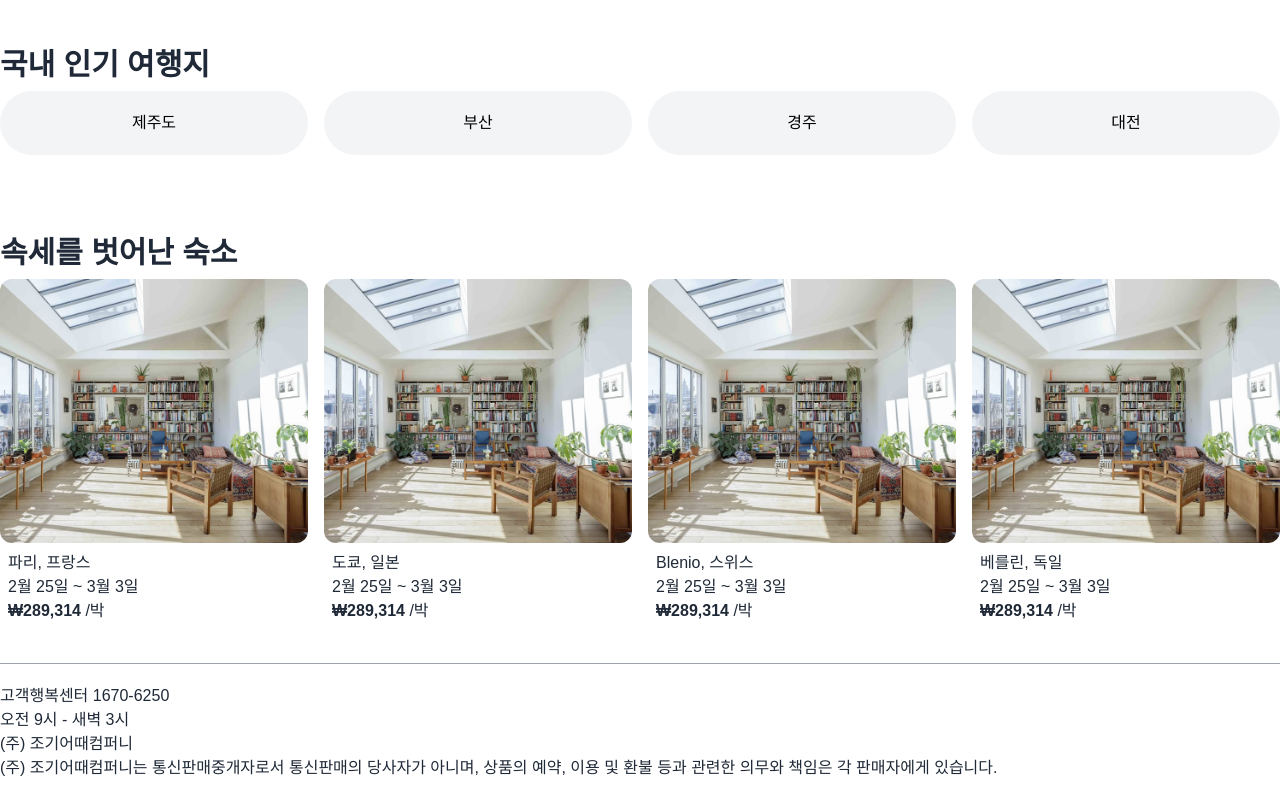
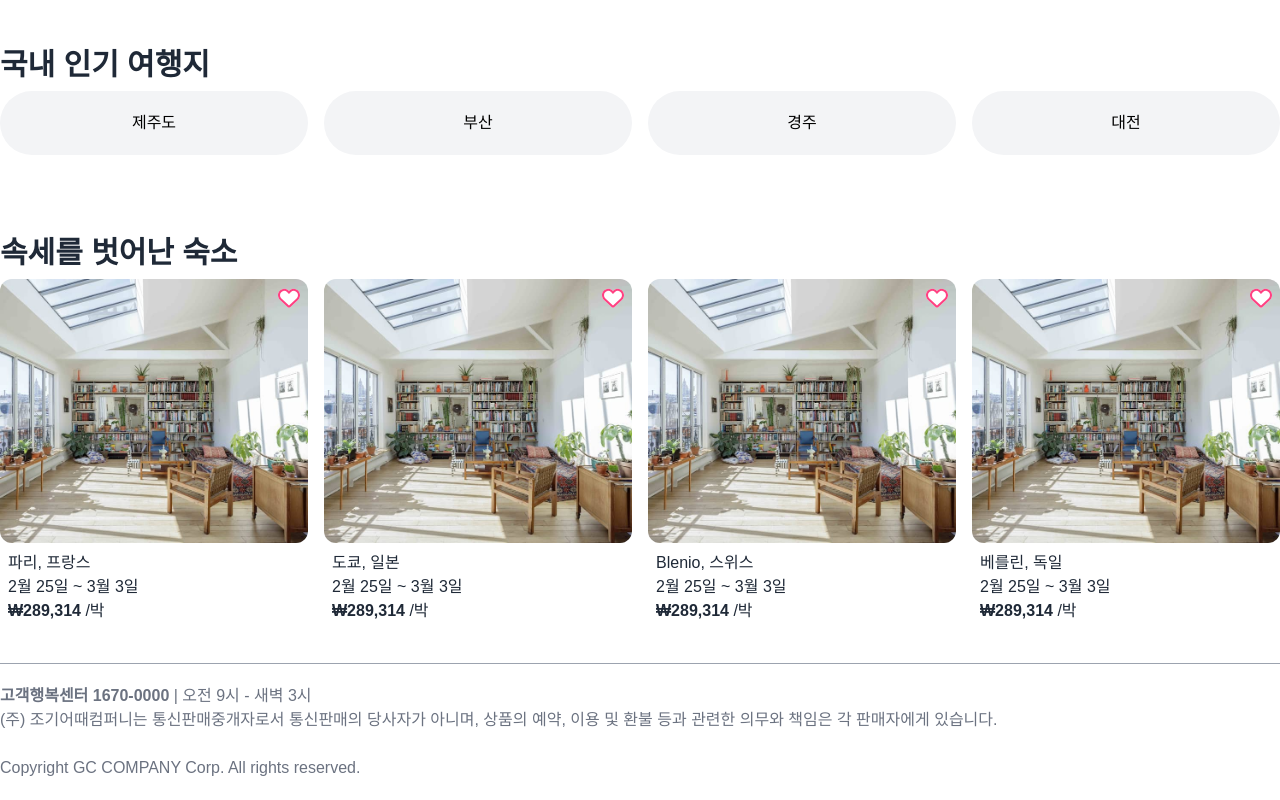
Before and after one commit to art11010/jogieottae, a React (Vite) app: page / in a window 1280 px wide. Shown: the part 1147-1947 px from the top of the page. Built offline with nearby package versions, Linux system fonts and the light colour scheme; the HTML template or start-up script is replaced by a standard one.

Commit message:
찜 아이콘

```diff
--- a/src/components/Atom.jsx
+++ b/src/components/Atom.jsx
@@ -6,5 +6,16 @@ import TitleSub from './Atom/TitleSub';
 import ShadowBox from './Atom/ShadowBox';
 import BorderBox from './Atom/BorderBox';
 import Popup from './Atom/Popup';
+import Heart from './Atom/Heart';
 
-export { Button, Input, Radio, Title, TitleSub, ShadowBox, BorderBox, Popup };
+export {
+  Button,
+  Input,
+  Radio,
+  Title,
+  TitleSub,
+  ShadowBox,
+  BorderBox,
+  Popup,
+  Heart,
+};
--- /dev/null
+++ b/src/components/Atom/Heart.jsx
@@ -0,0 +1,43 @@
+import React from 'react';
+
+function Heart(props) {
+  const { addclass } = props;
+  return (
+    <label className={'swap ' + addclass}>
+      <input type="checkbox" />
+      {/* 빈하트 */}
+      <svg
+        className="swap-off fill-current"
+        xmlns="http://www.w3.org/2000/svg"
+        width="22"
+        height="22"
+        viewBox="0 0 512 512"
+      >
+        <path
+          fill="#fff"
+          d="M47.6 300.4L228.3 469.1c7.5 7 17.4 10.9 27.7 10.9s20.2-3.9 27.7-10.9L464.4 300.4c30.4-28.3 47.6-68 47.6-109.5v-5.8c0-69.9-50.5-129.5-119.4-141C347 36.5 300.6 51.4 268 84L256 96 244 84c-32.6-32.6-79-47.5-124.6-39.9C50.5 55.6 0 115.2 0 185.1v5.8c0 41.5 17.2 81.2 47.6 109.5z"
+        />
+        <path
+          fill="#ff4182"
+          d="M244 84L255.1 96L267.1 84.02C300.6 51.37 347 36.51 392.6 44.1C461.5 55.58 512 115.2 512 185.1V190.9C512 232.4 494.8 272.1 464.4 300.4L283.7 469.1C276.2 476.1 266.3 480 256 480C245.7 480 235.8 476.1 228.3 469.1L47.59 300.4C17.23 272.1 0 232.4 0 190.9V185.1C0 115.2 50.52 55.58 119.4 44.1C164.1 36.51 211.4 51.37 244 84C243.1 84 244 84.01 244 84L244 84zM255.1 163.9L210.1 117.1C188.4 96.28 157.6 86.4 127.3 91.44C81.55 99.07 48 138.7 48 185.1V190.9C48 219.1 59.71 246.1 80.34 265.3L256 429.3L431.7 265.3C452.3 246.1 464 219.1 464 190.9V185.1C464 138.7 430.4 99.07 384.7 91.44C354.4 86.4 323.6 96.28 301.9 117.1L255.1 163.9z"
+        />
+      </svg>
+
+      {/* 꽉찬하트 */}
+      <svg
+        className="swap-on fill-current"
+        xmlns="http://www.w3.org/2000/svg"
+        width="22"
+        height="22"
+        viewBox="0 0 512 512"
+      >
+        <path
+          fill="#ff4182"
+          d="M47.6 300.4L228.3 469.1c7.5 7 17.4 10.9 27.7 10.9s20.2-3.9 27.7-10.9L464.4 300.4c30.4-28.3 47.6-68 47.6-109.5v-5.8c0-69.9-50.5-129.5-119.4-141C347 36.5 300.6 51.4 268 84L256 96 244 84c-32.6-32.6-79-47.5-124.6-39.9C50.5 55.6 0 115.2 0 185.1v5.8c0 41.5 17.2 81.2 47.6 109.5z"
+        />
+      </svg>
+    </label>
+  );
+}
+
+export default Heart;
--- a/src/components/Atom/Popup.jsx
+++ b/src/components/Atom/Popup.jsx
@@ -3,10 +3,27 @@ import React from 'react';
 function Popup(props) {
   return (
     <div className="modal" id="my-modal-2">
-      <div className="modal-box">
+      <div className="modal-box relative">
+        <a href="#" className="absolute top-5 right-5">
+          <svg
+            xmlns="http://www.w3.org/2000/svg"
+            width="30"
+            height="30"
+            fill="none"
+            viewBox="0 0 24 24"
+            stroke="currentColor"
+          >
+            <path
+              strokeLinecap="round"
+              strokeLinejoin="round"
+              strokeWidth="2"
+              d="M6 18L18 6M6 6l12 12"
+            />
+          </svg>
+        </a>
         {props.children}
         <div className="modal-action">
-          <a href="#" className="btn">
+          <a href="#" className="btn btn-primary">
             적용하기
           </a>
         </div>
--- a/src/components/Layout/Footer.jsx
+++ b/src/components/Layout/Footer.jsx
@@ -3,18 +3,14 @@ import React from 'react';
 function Footer() {
   return (
     <footer className="mt-10 py-5 border-t border-gray-400">
-      <div className="container">
-        <p>
-          고객행복센터 1670-6250
-          <br />
-          오전 9시 - 새벽 3시
-          <br />
-          (주) 조기어때컴퍼니
-          <br />
-          (주) 조기어때컴퍼니는 통신판매중개자로서 통신판매의 당사자가 아니며,
-          상품의 예약, 이용 및 환불 등과 관련한 의무와 책임은 각 판매자에게
-          있습니다.
-        </p>
+      <div className="container text-gray-500">
+        <b>고객행복센터 1670-0000</b> | 오전 9시 - 새벽 3시
+        <br />
+        (주) 조기어때컴퍼니는 통신판매중개자로서 통신판매의 당사자가 아니며,
+        상품의 예약, 이용 및 환불 등과 관련한 의무와 책임은 각 판매자에게
+        있습니다.
+        <br />
+        <br /> Copyright GC COMPANY Corp. All rights reserved.
       </div>
     </footer>
   );
--- a/src/components/List/Room.jsx
+++ b/src/components/List/Room.jsx
@@ -1,5 +1,5 @@
 import React from 'react';
-
+import { Heart } from '../Atom';
 // assets
 import roomImg from '../../assets/img_room.jpeg';
 
@@ -12,7 +12,8 @@ function Room() {
   ];
 
   const roomMap = roomArr.map((lst, idx) => (
-    <li key={lst.title + idx}>
+    <li key={lst.title + idx} className="relative">
+      <Heart addclass="absolute top-2 right-2" />
       <button>
         <img src={lst.imgSrc} alt="" className="rounded-xl" />
         <p className="mt-2 px-2 text-left">
--- a/src/pages/Main/Main.jsx
+++ b/src/pages/Main/Main.jsx
@@ -1,13 +1,10 @@
 import React from 'react';
 
+import { Button, Input, Title, ShadowBox } from '../../components/Atom';
 import List from '../../components/List';
-import { Button, Input, Title, ShadowBox } from '../../components/Atom';
 
 // assets
 import kv from '../../assets/main_kv.jpeg';
-
-// style
-import * as M from './Main.style';
 
 function Main() {
   return (
```
